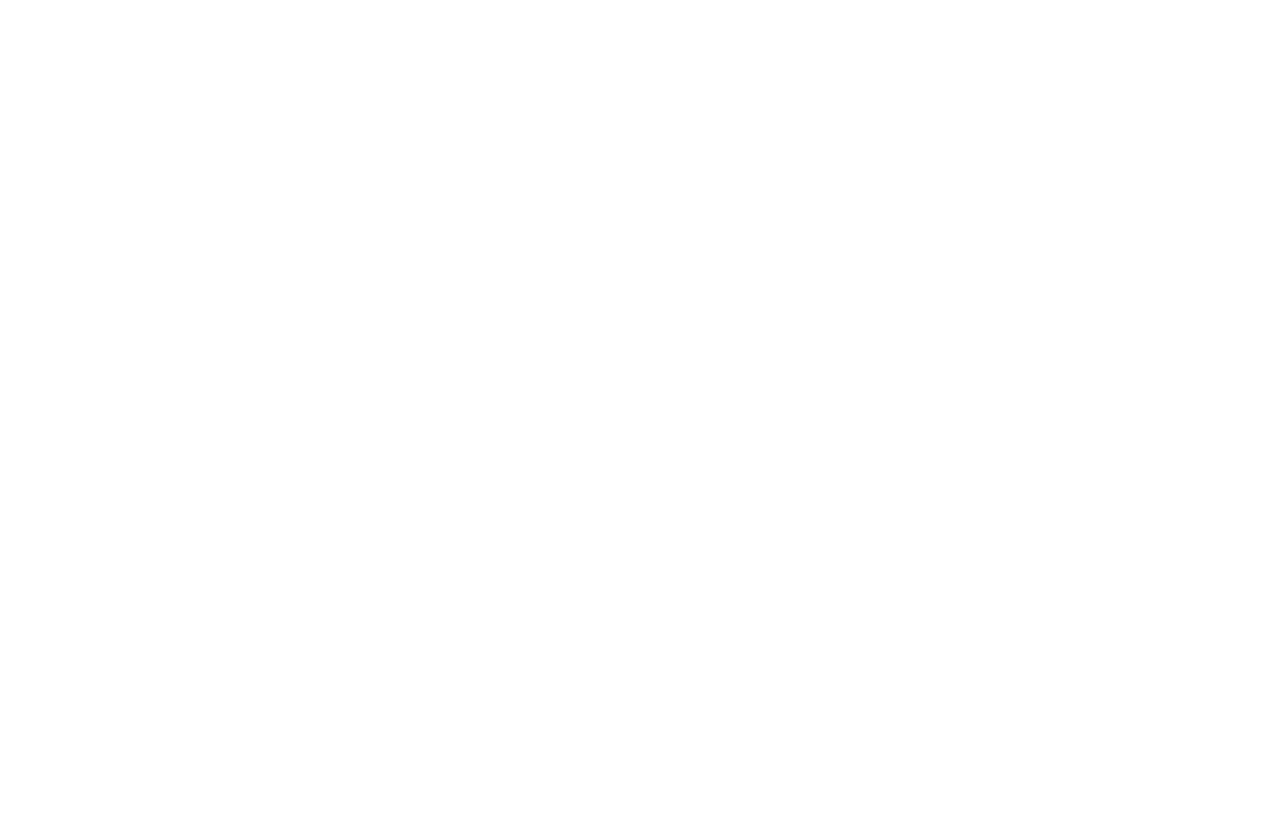
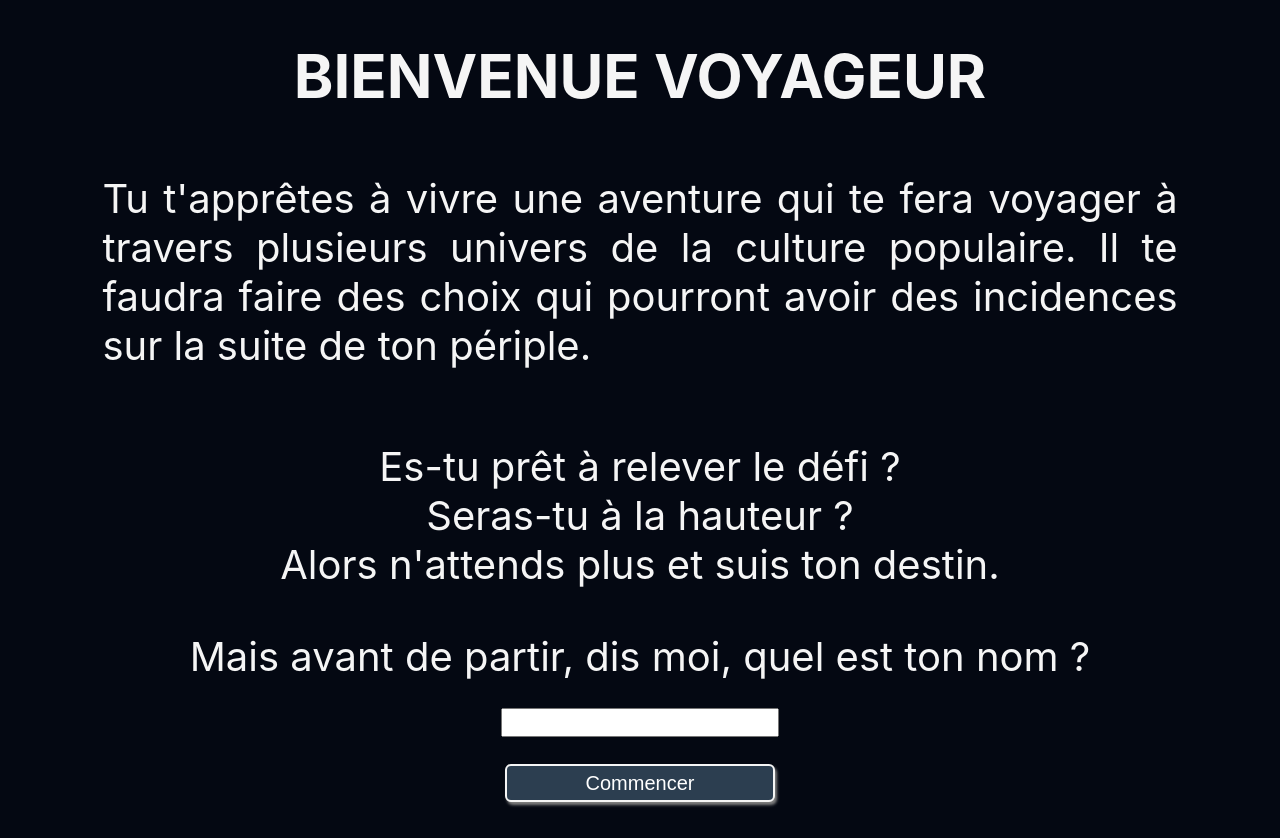
Before and after one commit to XeniaR1S/chrixe, a React (Create React App) app in the folder gamecx/: page / in a window 1280 px wide. Before the commit the page ends 800 px from the top, so only its background shows below. Built offline with nearby package versions, Linux system fonts and the light colour scheme.

Commit message:
creation page accueil

```diff
--- a/gamecx/src/App.css
+++ b/gamecx/src/App.css
@@ -2,37 +2,62 @@
   text-align: center;
 }
 
-.App-logo {
-  height: 40vmin;
-  pointer-events: none;
+/* Home */
+
+.home {
+  font-size: 40px;
+  color: whitesmoke;
+  display: flex;
+  flex-direction: column;
+  justify-content: center;
+  text-align: justify;
+  margin-left: 8%;
+  margin-right: 8%;
+  align-items: center;
 }
 
-@media (prefers-reduced-motion: no-preference) {
-  .App-logo {
-    animation: App-logo-spin infinite 20s linear;
-  }
+.home h1 {
+  font-size: 60px;
+  color: whitesmoke;
+  text-align: center;
+  margin-bottom: 2%;
 }
 
-.App-header {
-  background-color: #282c34;
-  min-height: 100vh;
+.questionHome {
+  text-align: center;
+  margin-top: 3%;
+  margin-bottom: 4%;
+}
+
+.firstnameHome {
+  text-align: center;
+}
+
+.playerNameForm {
   display: flex;
   flex-direction: column;
   align-items: center;
-  justify-content: center;
-  font-size: calc(10px + 2vmin);
-  color: white;
 }
 
-.App-link {
-  color: #61dafb;
+.namePlayer {
+  margin-top: 3%;
+  width: 30%;
+  font-size: 20px;
 }
 
-@keyframes App-logo-spin {
-  from {
-    transform: rotate(0deg);
-  }
-  to {
-    transform: rotate(360deg);
-  }
+.buttonHome {
+  margin-top: 3%;
+  width: 30%;
+  font-size: 20px;
+  border-radius: 6px;
+  box-shadow: 2px 3px 3px gray;
+  background-color: #2c3e50;
+  color: white;
+  border: 2px solid whitesmoke;
+  height: 3vw;
+  margin-bottom: 4%;
 }
+
+.buttonHome:hover {
+  opacity: 0.4;
+}
--- a/gamecx/src/App.js
+++ b/gamecx/src/App.js
@@ -1,10 +1,11 @@
 import React from 'react';
 import './App.css';
+import Home from './compenents/Home';
 
 function App() {
   return (
     <div className="App">
-
+      <Home />
     </div>
   );
 }
--- a/gamecx/src/compenents/Home.js
+++ b/gamecx/src/compenents/Home.js
@@ -1,14 +1,58 @@
 import React from 'react';
-import './App.css';
+import '../App.css';
 
 class Home extends React.Component {
-  render (){
-  return (
-    <div className="home">
-      Home
-    </div>
-  );
-}
+  constructor(props) {
+    super(props);
+    this.state = {
+      namePlayer: ''
+    };
+    this.handleChange = this.handleChange.bind(this);
+  }
+
+  handleSubmit(event) {
+    event.preventDefault();
+  }
+
+  handleChange(event) {
+    this.setState({ namePlayer: event.target.value });
+  }
+
+  render() {
+    return (
+      <div className="home">
+        <h1>BIENVENUE VOYAGEUR</h1>
+        <p>
+          Tu t'apprêtes à vivre une aventure qui te fera voyager à travers
+          plusieurs univers de la culture populaire. Il te faudra faire des
+          choix qui pourront avoir des incidences sur la suite de ton périple.{' '}
+        </p>
+        <div className="questionHome">
+          {' '}
+          Es-tu prêt à relever le défi ? <br /> Seras-tu à la hauteur ? <br />{' '}
+          Alors n'attends plus et suis ton destin.{' '}
+        </div>
+        <div className="firstnameHome"></div>
+        <form className="playerNameForm" onSubmit={this.onSubmit}>
+          <label htmlFor="namePlayer">
+            Mais avant de partir, dis moi, quel est ton nom ?
+          </label>
+          <input
+            className="namePlayer"
+            name="namePlayer"
+            type="text"
+            value={this.state.namePlayer}
+            onChange={this.handleChange}
+          />
+          <input
+            className="buttonHome"
+            type="button"
+            value="Commencer"
+            />
+        </form>
+      </div>
+    );
+  }
 }
 
 export default Home;
--- a/gamecx/src/index.css
+++ b/gamecx/src/index.css
@@ -5,6 +5,7 @@ body {
     sans-serif;
   -webkit-font-smoothing: antialiased;
   -moz-osx-font-smoothing: grayscale;
+  background-color: #040812;
 }
 
 code {
```
